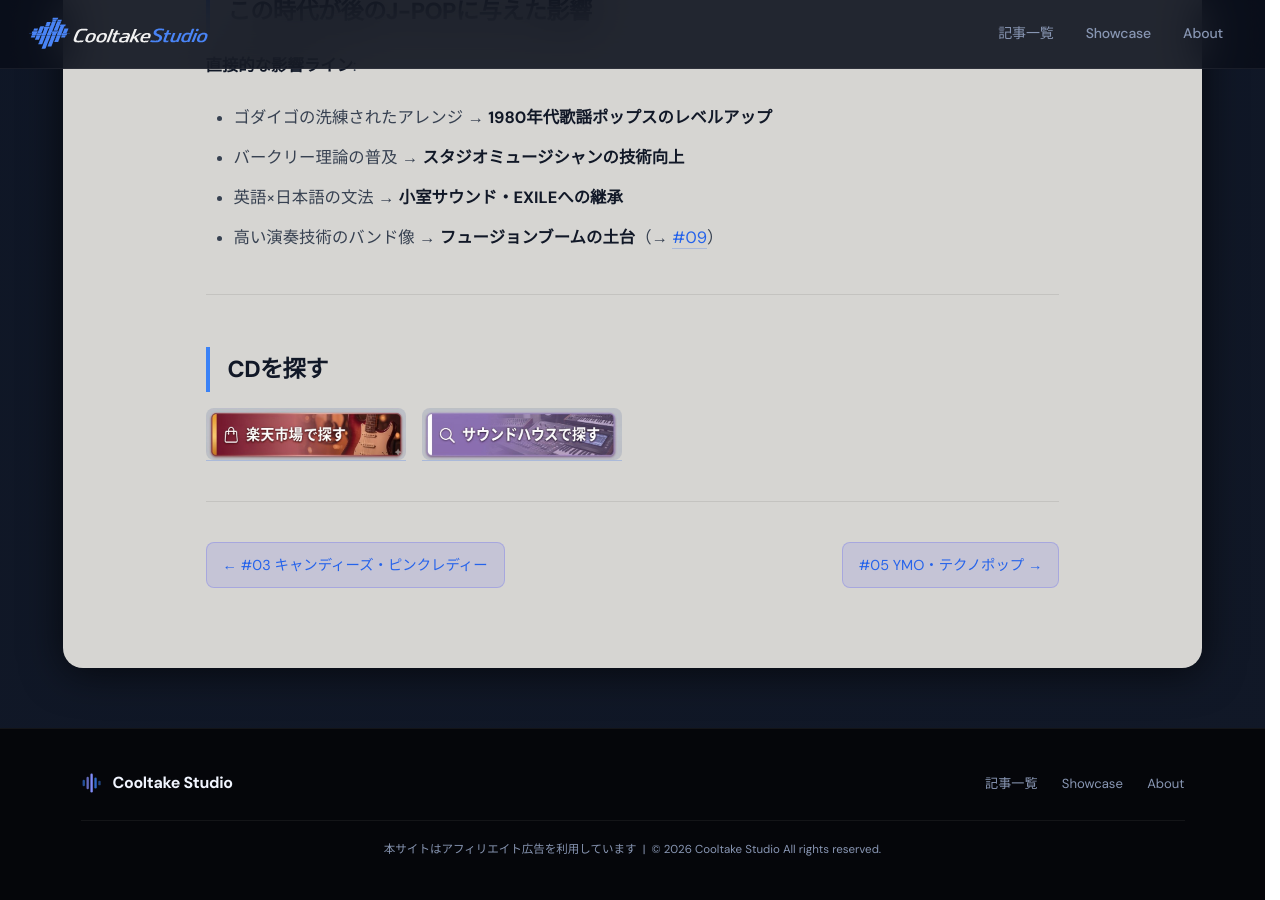
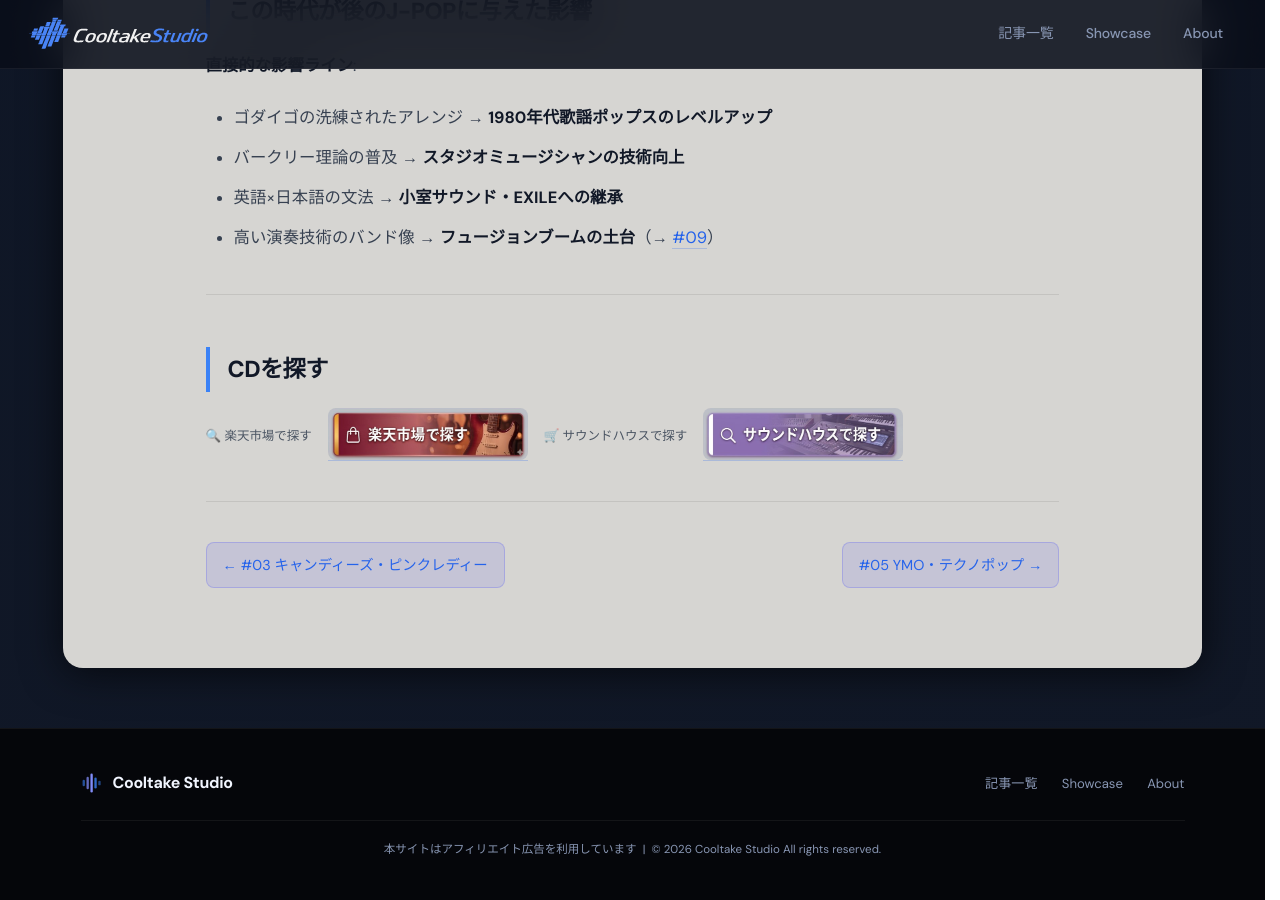
Before and after one commit to cooltake/cooltake-staging, a Jekyll site: the page built from _posts/2026-05-30-japan-music-04-foreign-influence.md, in a window 1280 px wide and 900 px high, scrolled down 4694 px. Built offline with Jekyll 4.4.1, drawn with Linux system fonts in a browser that asks for light colours; some web fonts are replaced.

Commit message:
fix: add button labels (2026-05-30-japan-music-04-fore)

```diff
--- a/_posts/2026-05-30-japan-music-04-foreign-influence.md
+++ b/_posts/2026-05-30-japan-music-04-foreign-influence.md
@@ -108,7 +108,9 @@
 ## CDを探す
 
 <div style="display:flex;gap:1rem;flex-wrap:wrap;align-items:center;margin:.8rem 0;">
+<span style="display:block;font-size:.78rem;color:#4b5563;margin-bottom:3px;margin-top:6px;">🔍 楽天市場で探す</span>
 <a href="https://hb.afl.rakuten.co.jp/ichiba/0b15ddc7.28c5c9ed.0b15ddc8.5d23dd4d/?pc=https%3A%2F%2Fsearch.rakuten.co.jp%2Fsearch%2Fmall%2F%E3%82%B4%E3%83%80%E3%82%A4%E3%82%B4%20CD%2F" rel="nofollow" referrerpolicy="no-referrer-when-downgrade" style="display:inline-block;text-decoration:none;"><img src="/assets/images/btn-rakuten.jpg" alt="楽天市場で探す" width="200" style="height:auto;border-radius:8px;display:block;"></a>
+<span style="display:block;font-size:.78rem;color:#4b5563;margin-bottom:3px;margin-top:6px;">🛒 サウンドハウスで探す</span>
 <a href="https://h.accesstrade.net/sp/cc?rk=01001xqc00os63&url=https%3A%2F%2Fwww.soundhouse.co.jp%2Fsearch%2Findex%3Fs_category_cd%3D310" rel="nofollow" referrerpolicy="no-referrer-when-downgrade" style="display:inline-block;text-decoration:none;"><img src="/assets/images/btn-soundhouse.jpg" alt="サウンドハウスで探す" width="200" style="height:auto;border-radius:8px;display:block;"></a>
 </div>
 
```
